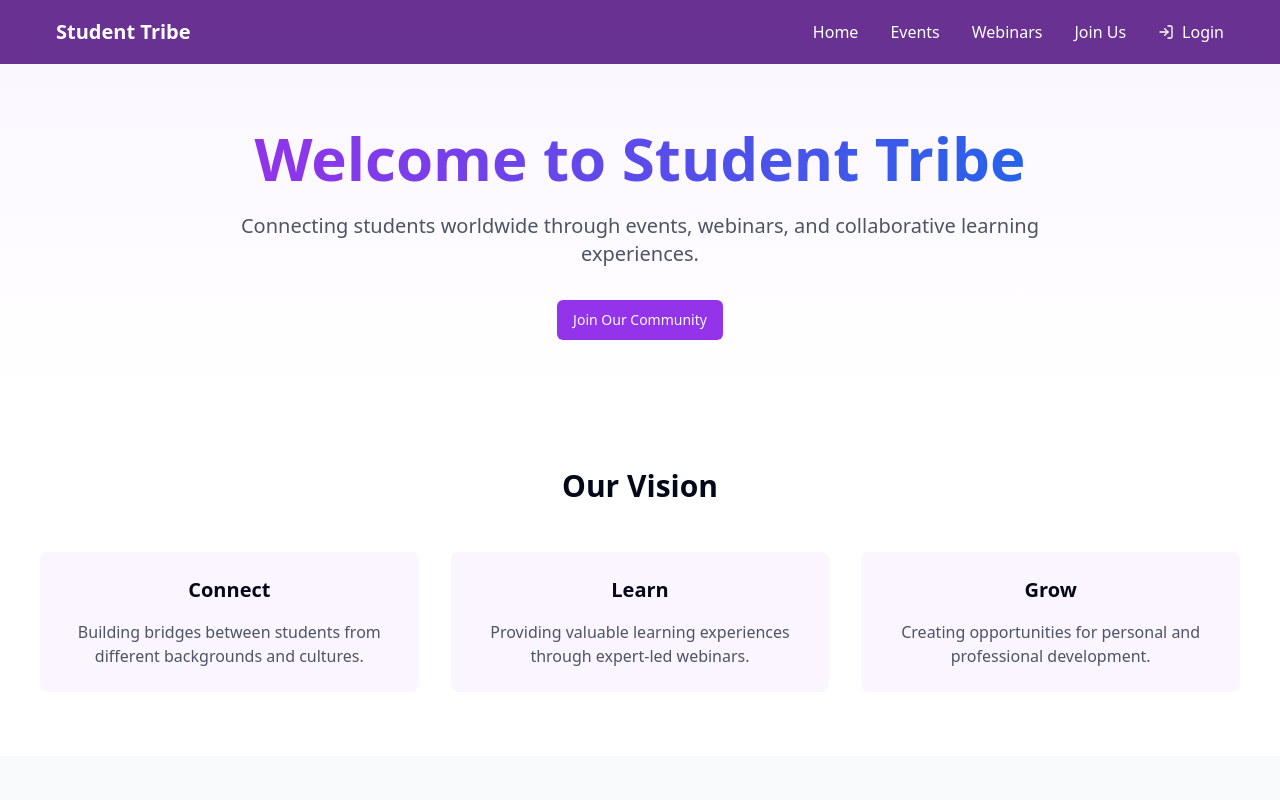
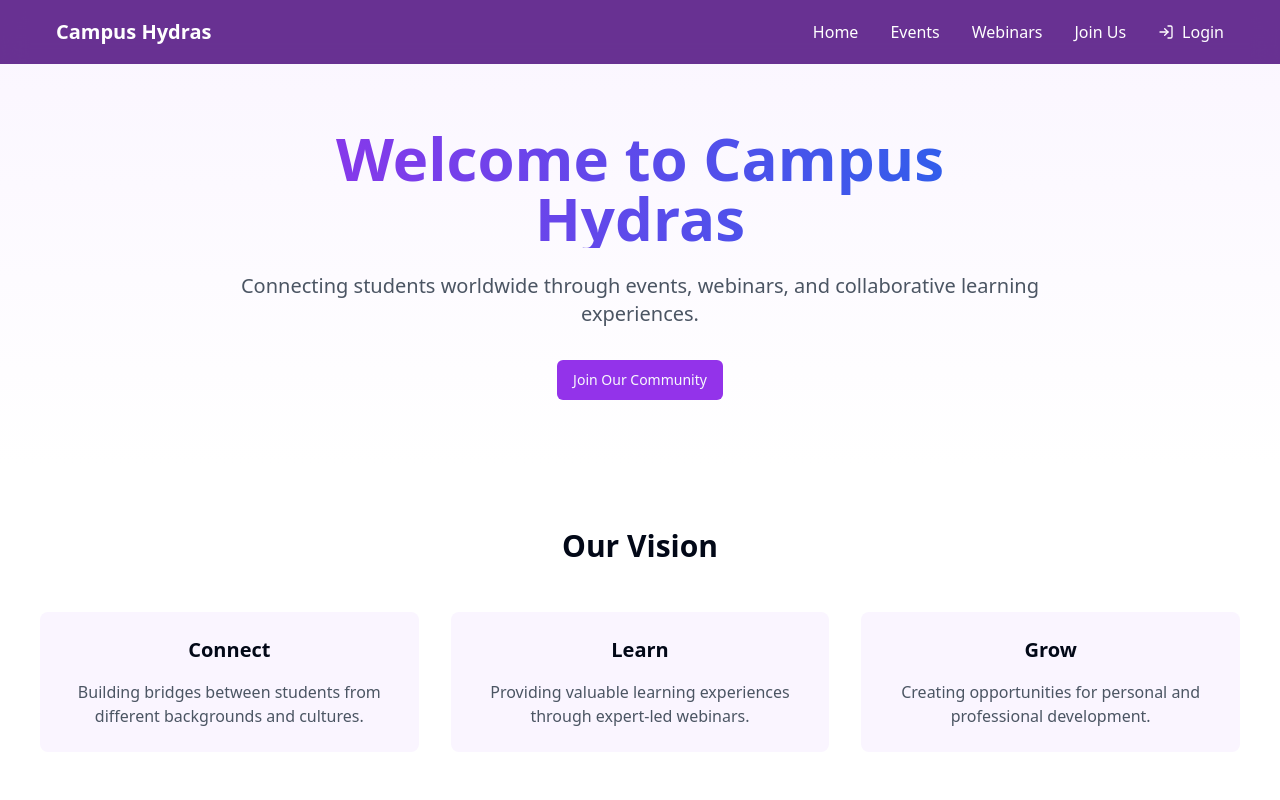
Before and after one commit to vishnu6960/orchard-landing-clone, a React (Vite) app: page / in a window 1280 px wide. Shown: the top 800 px of the page. Built offline with nearby package versions, Linux system fonts and the light colour scheme.

Commit message:
Rename app to Campus Hydras
Update app name in all files.

```diff
--- a/src/components/Navigation.tsx
+++ b/src/components/Navigation.tsx
@@ -18,7 +18,7 @@ const Navigation = () => {
       <div className="max-w-[1200px] mx-auto">
         <div className="flex items-center justify-between h-16 px-4">
           <Link to="/" className="text-white font-semibold text-xl">
-            Student Tribe
+            Campus Hydras
           </Link>
 
           <div className="hidden md:flex items-center space-x-8">
--- a/src/pages/Home.tsx
+++ b/src/pages/Home.tsx
@@ -27,7 +27,7 @@ const Home = () => {
       <section className="pt-32 pb-16 px-4 text-center bg-gradient-to-b from-purple-50 to-white">
         <div className="max-w-[800px] mx-auto">
           <h1 className="text-4xl md:text-6xl font-bold mb-6 bg-gradient-to-r from-purple-600 to-blue-600 bg-clip-text text-transparent">
-            Welcome to Student Tribe
+            Welcome to Campus Hydras
           </h1>
           <p className="text-xl text-gray-600 mb-8">
             Connecting students worldwide through events, webinars, and collaborative learning experiences.
```
